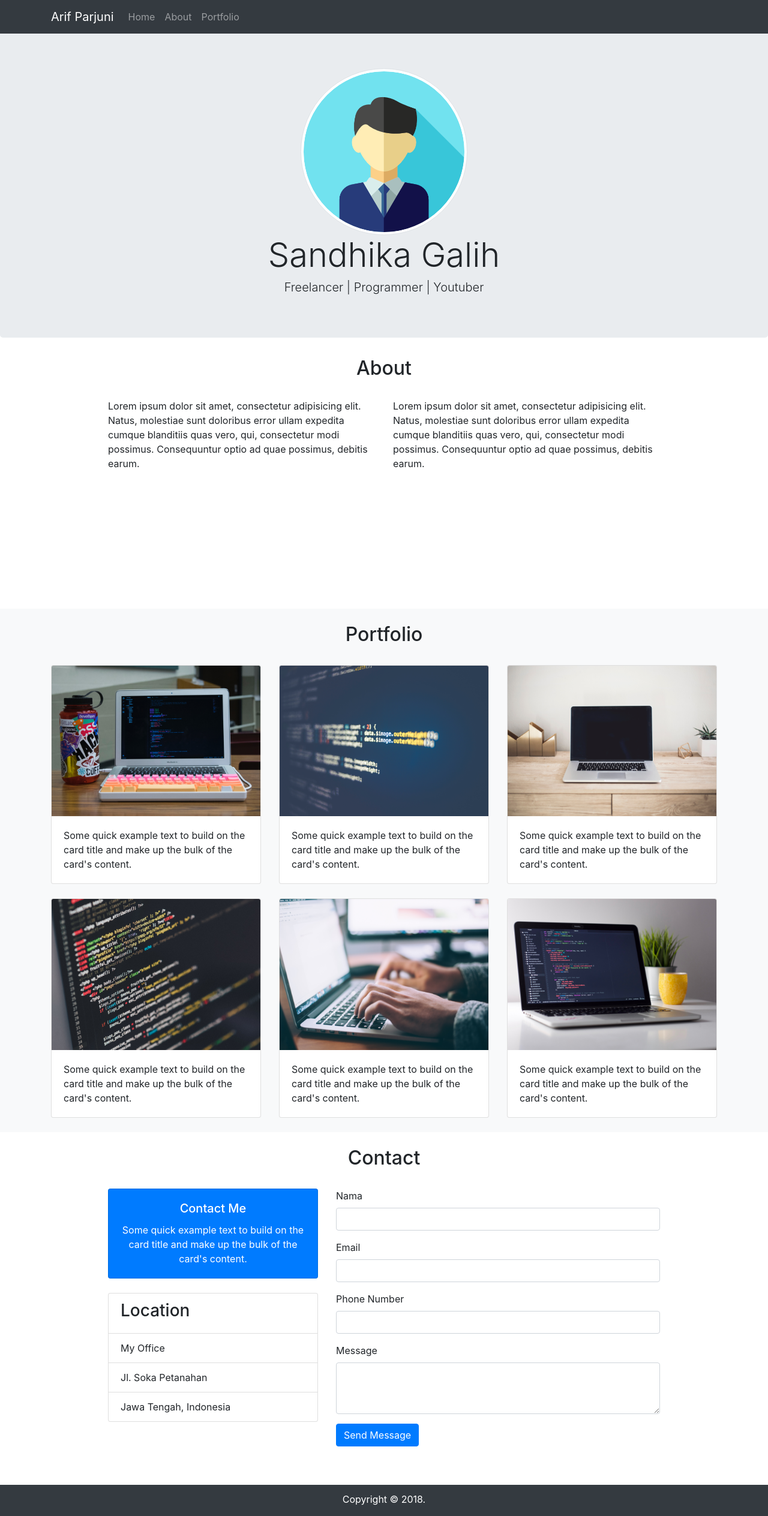
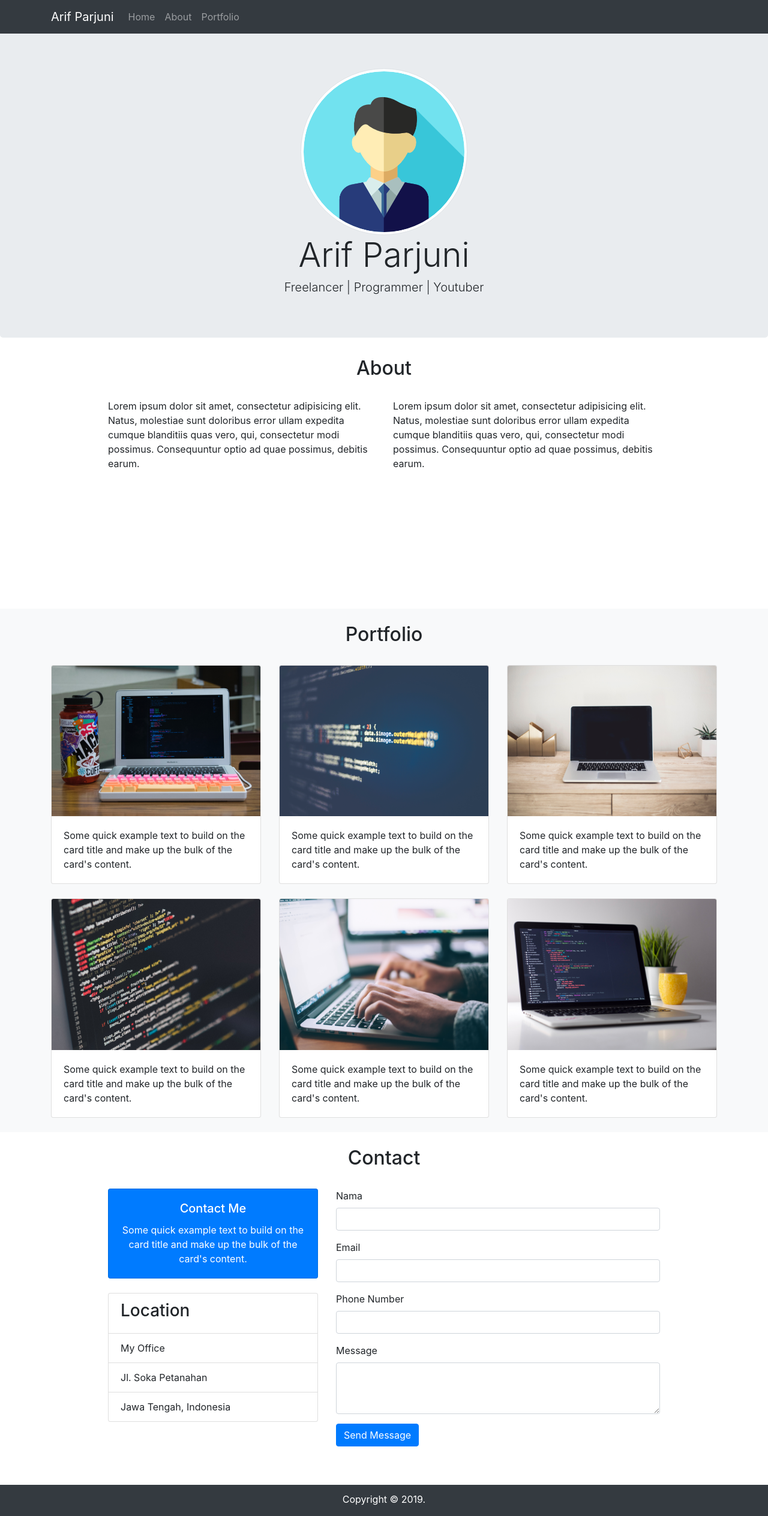
Before and after one commit to arifparjuni/arif-portfolio, a plain HTML site: page index.html in a window 1280 px wide. Shown: the whole page at 60% size. Drawn offline with nearby package versions, Linux system fonts and the light colour scheme.

Commit message:
merubah h1 dan footer pada index.html

```diff
--- a/index.html
+++ b/index.html
@@ -46,7 +46,7 @@
     <div class="container">
       <div class="text-center">
         <img src="img/profile1.png" class="rounded-circle img-thumbnail">
-        <h1 class="display-4">Sandhika Galih</h1>
+        <h1 class="display-4">Arif Parjuni</h1>
         <h3 class="lead">Freelancer | Programmer | Youtuber</h3>
       </div>
     </div>
@@ -216,7 +216,7 @@
     <div class="container">
       <div class="row">
         <div class="col text-center">
-          <p>Copyright &copy; 2018.</p>
+          <p>Copyright &copy; 2019.</p>
         </div>
       </div>
     </div>
```
